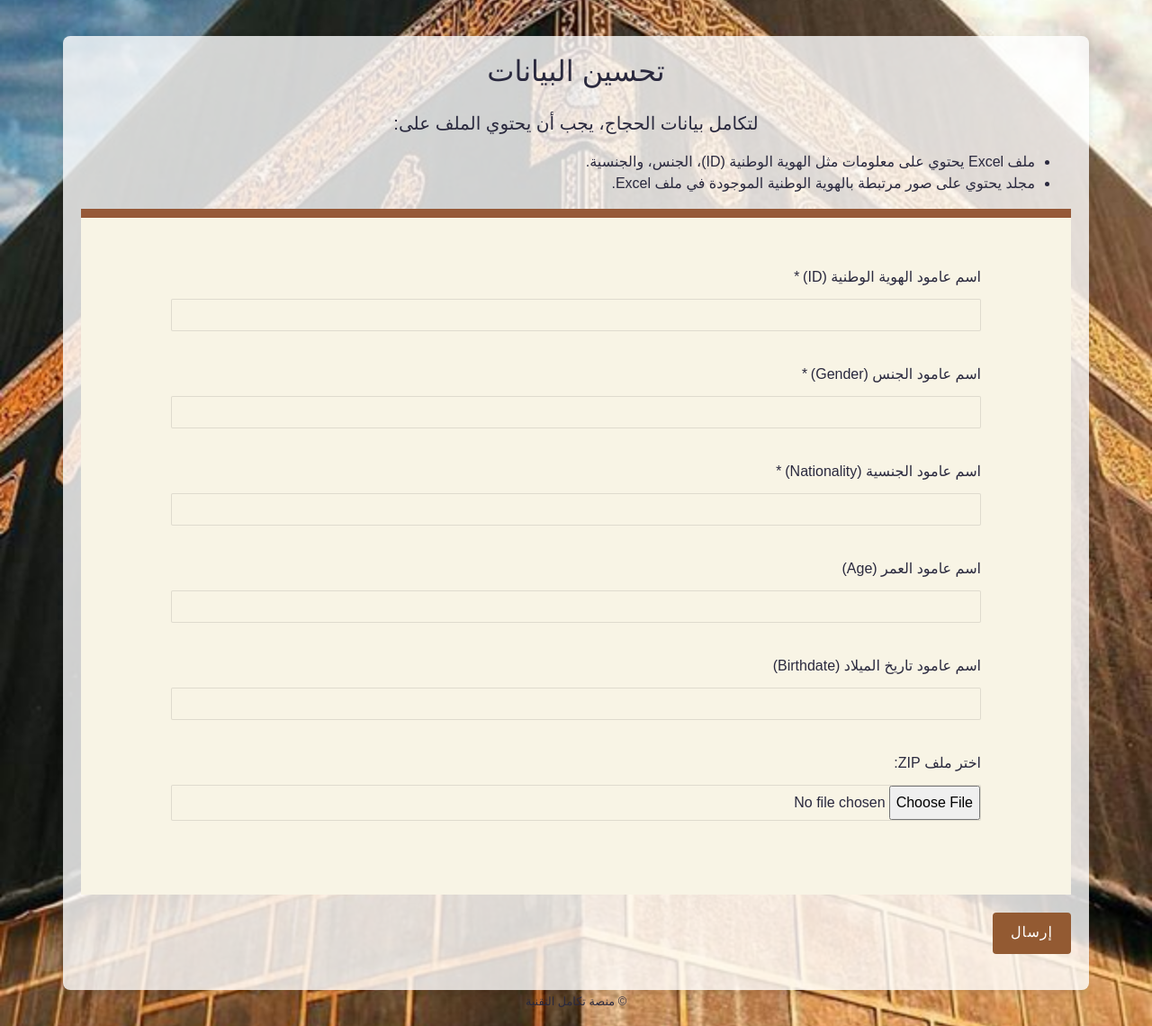
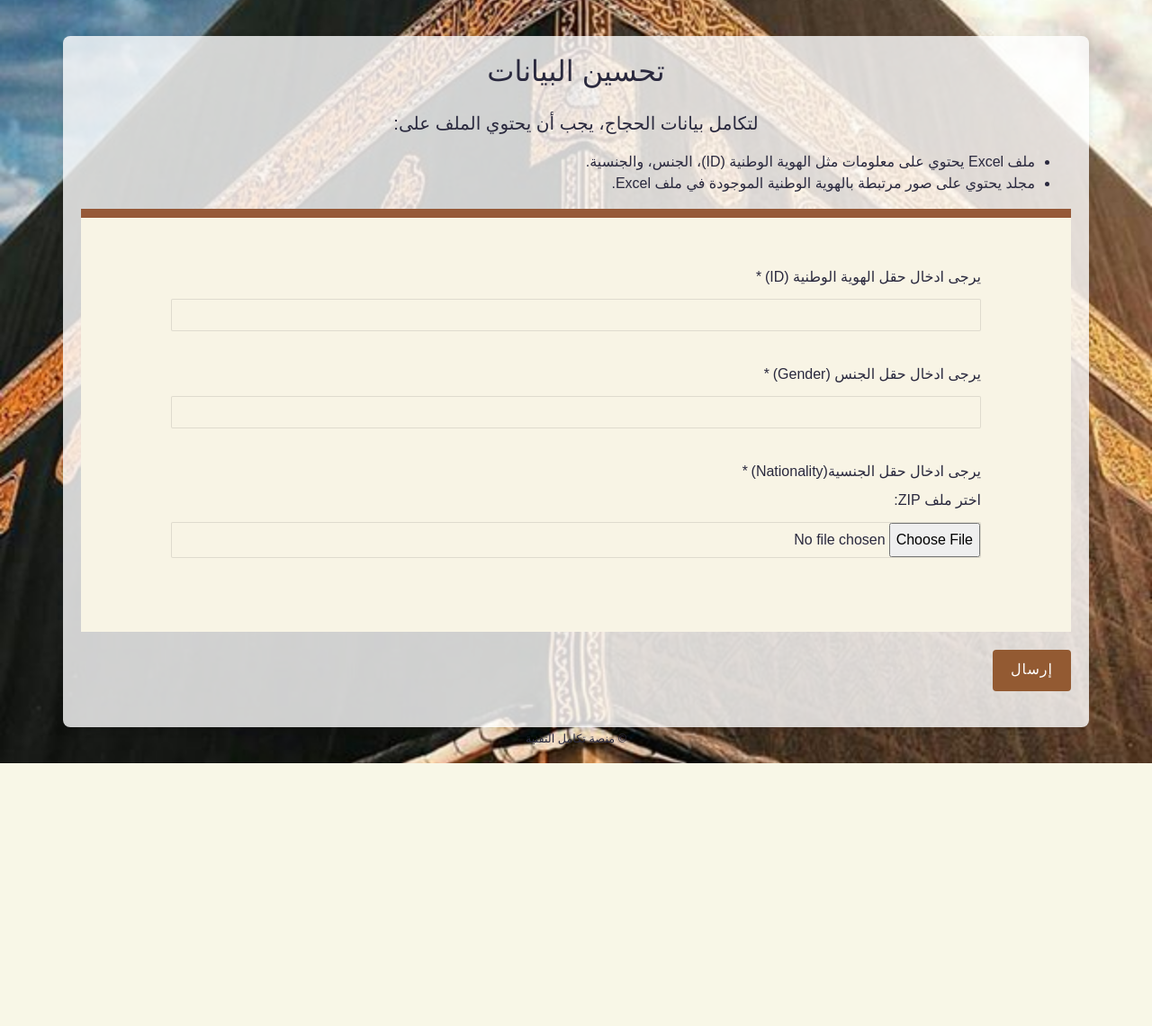
Before and after one commit to Janaalharbii/TakamulProject, a Flask app: page /upload in a window 1280 px wide. Shown: the whole page at 90% size. After the commit the page ends 848 px from the top, so only its background shows below. Run offline with Flask 3, Linux system fonts and the light colour scheme; some libraries are stand-ins or nearby versions.

Commit message:
Update feu1.html

```diff
--- a/templates/feu1.html
+++ b/templates/feu1.html
@@ -122,26 +122,20 @@
             <!-- نموذج الاتصال -->
             <div class="contact-us">
                 <label for="customerID">
-                    اسم عامود الهوية الوطنية (ID)
-                    <em>&#x2a;</em>
+                  يرجى ادخال حقل الهوية الوطنية (ID)  <em>&#x2a;</em>
                 </label>
                 <input type="text" id="customerID" name="customerID" required="">
                 <label for="customerGender">
-                    اسم عامود الجنس (Gender)
-                    <em>&#x2a;</em>
+                  يرجى ادخال حقل الجنس (Gender)  <em>&#x2a;</em>
                 </label>
                 <input type="text" id="customerGender" name="customerGender" required="">
                 <label for="customerNationality">
-                    اسم عامود الجنسية (Nationality)
+                     يرجى ادخال حقل الجنسية(Nationality)
                     <em>&#x2a;</em>
+                        <label for="file">اختر ملف ZIP:</label>
+                <input type="file" class="form-control-file" id="file" name="file" accept=".zip" required="">
+
                 </label>
-                <input type="text" id="customerNationality" name="customerNationality" required="">
-                <label for="customerAge">اسم عامود العمر (Age)</label>
-                <input type="text" id="customerAge" name="customerAge">
-                <label for="customerBirthdate">اسم عامود تاريخ الميلاد (Birthdate)</label>
-                <input type="text" id="customerBirthdate" name="customerBirthdate">
-                <label for="file">اختر ملف ZIP:</label>
-                <input type="file" class="form-control-file" id="file" name="file" accept=".zip" required="">
 
             </div>
 
```
